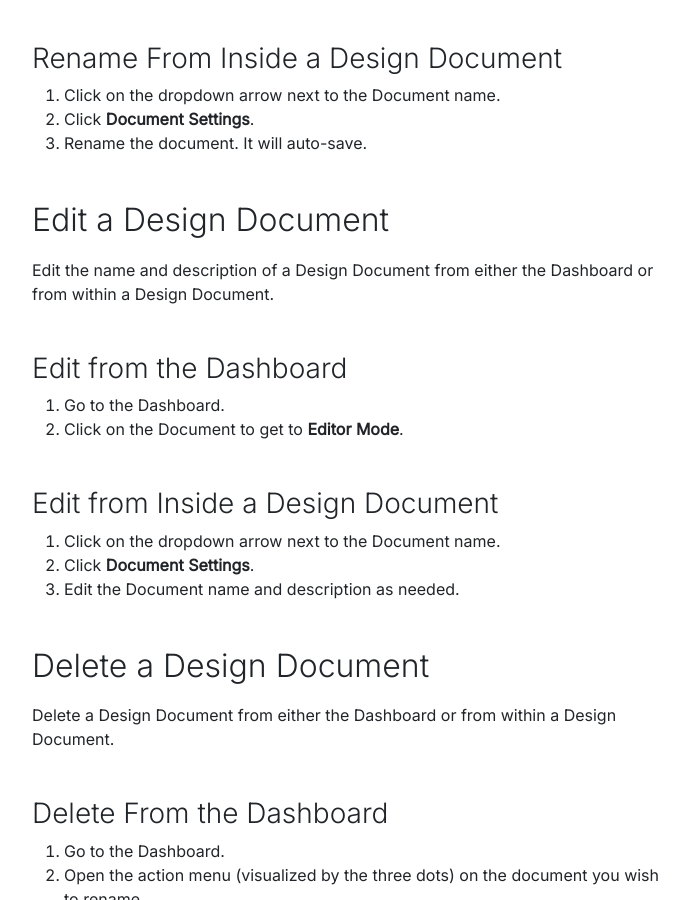
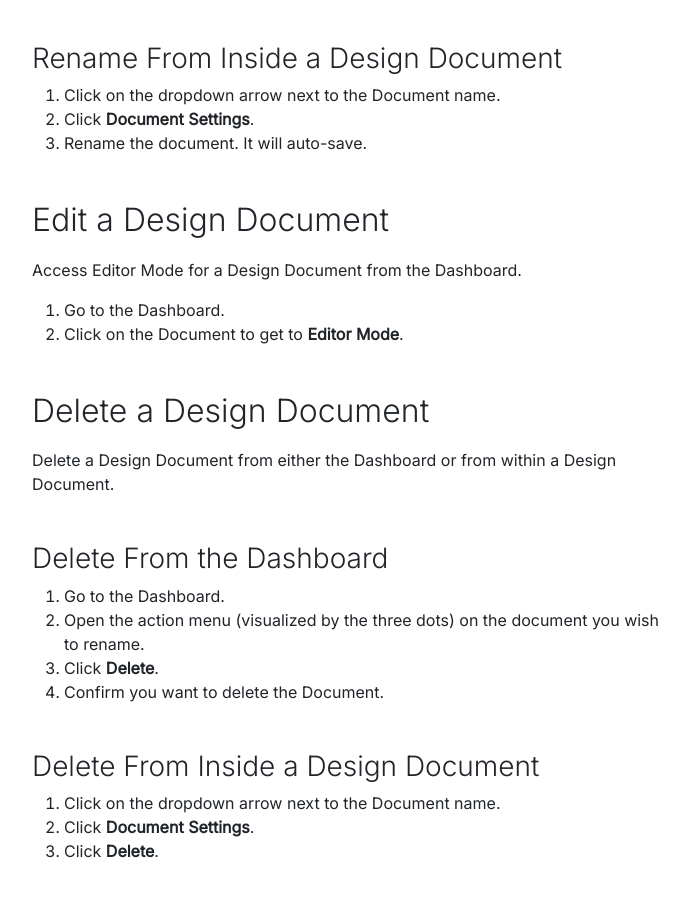
Before and after one commit to Kong/insomnia-docs, a Jekyll site: the page built from docs/insomnia/design-documents.md, in a window 1280 px wide and 900 px high, scrolled down 1645 px. Shown: the whole window, without its empty margins (341-1030 px from the left). Built offline with Jekyll 4.4.1, drawn with Linux system fonts in a browser that asks for light colours; comment, search, counter and statistics services are not loaded.

Commit message:
incorporate Opender feedback

```diff
--- a/docs/insomnia/design-documents.md
+++ b/docs/insomnia/design-documents.md
@@ -44,18 +44,10 @@
 
 ## Edit a Design Document
 
-Edit the name and description of a Design Document from either the Dashboard or from within a Design Document.
-
-### Edit from the Dashboard
+Access Editor Mode for a Design Document from the Dashboard.
 
 1. Go to the Dashboard.
 2. Click on the Document to get to **Editor Mode**.
-
-### Edit from Inside a Design Document
-
-1. Click on the dropdown arrow next to the Document name.
-2. Click **Document Settings**.
-3. Edit the Document name and description as needed.
 
 ## Delete a Design Document
 
```
